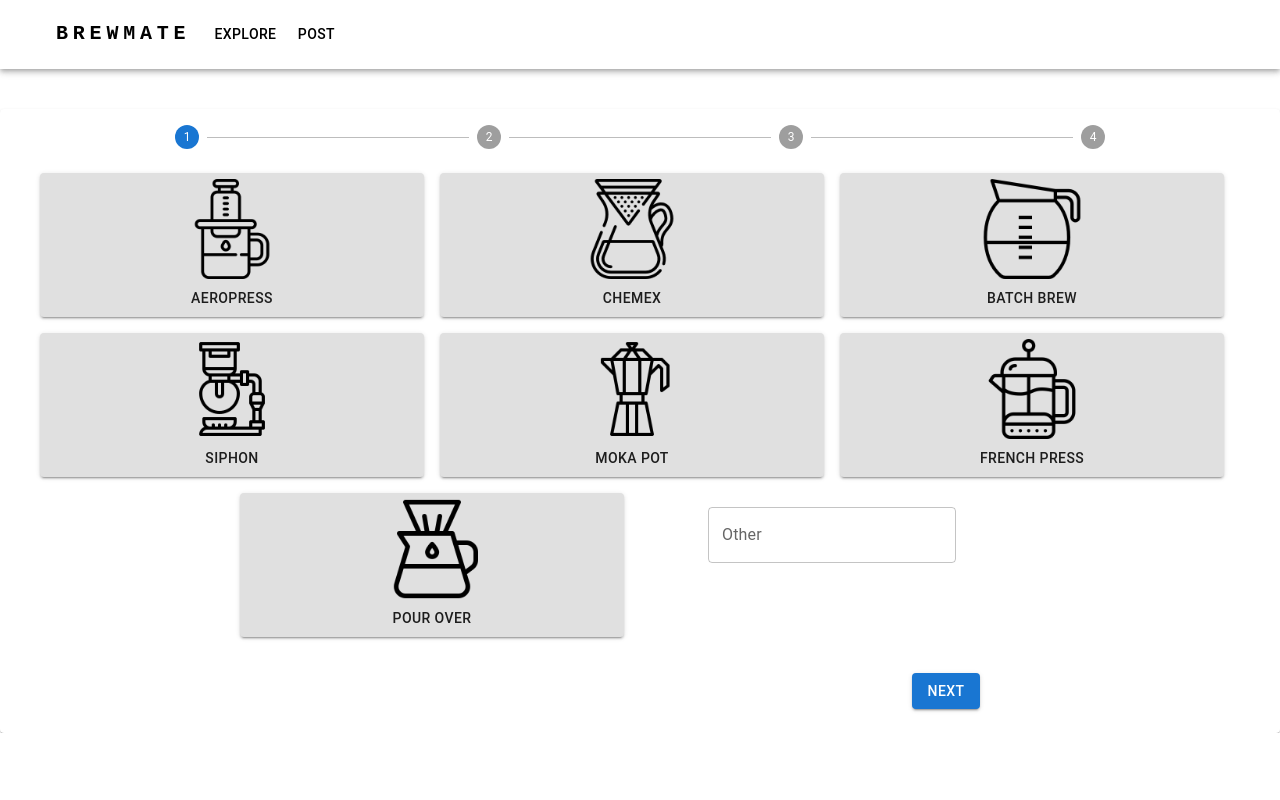
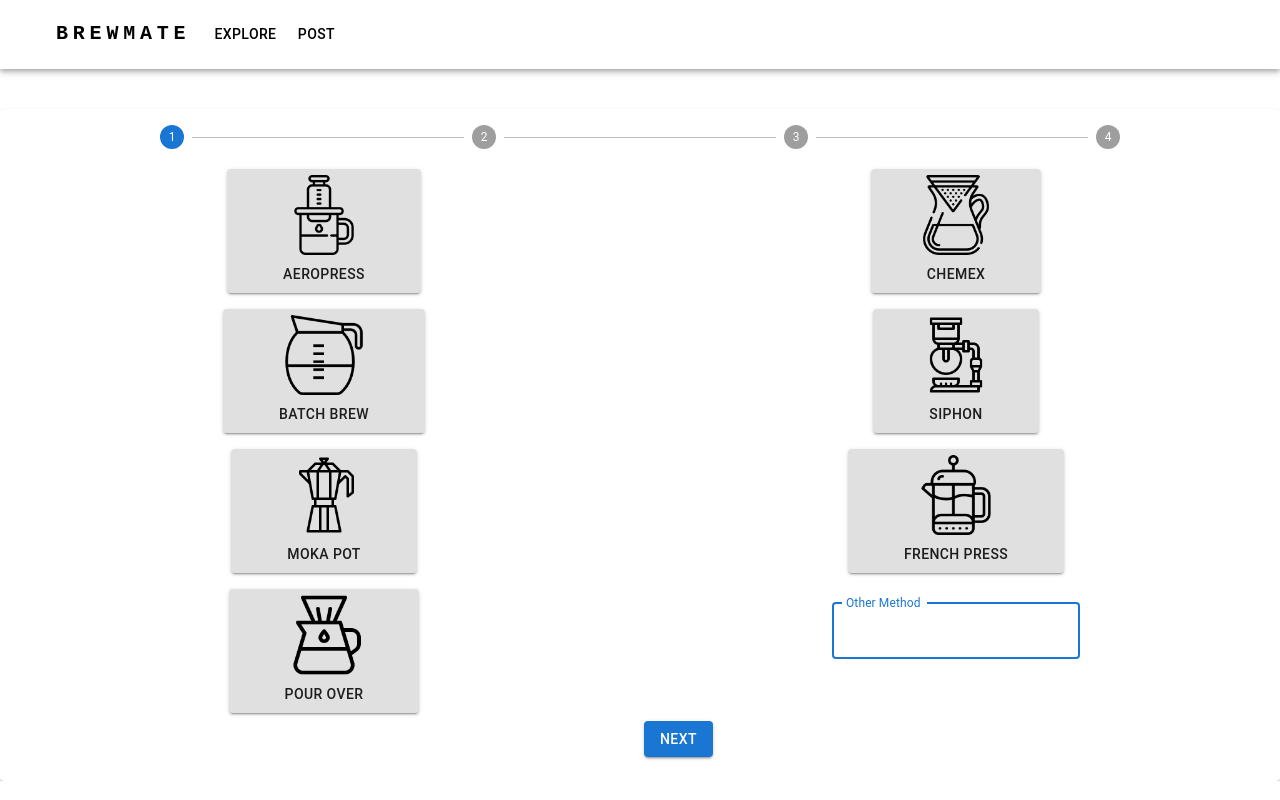
Before and after one commit to TomMannion/Coffee_app, a React (Create React App) app in the folder client/: page /post in a window 1280 px wide. Built offline with nearby package versions, Linux system fonts and the light colour scheme.

Commit message:
fixed issue in brewMethod for off center margin

```diff
--- a/client/src/components/BrewMethod.js
+++ b/client/src/components/BrewMethod.js
@@ -47,26 +47,25 @@ function BrewMethod() {
       container
       spacing={2}
       justifyContent="center"
-      style={{ padding: "20px" }}
+      style={{ paddingLeft: "16px", paddingTop: "16px" }}
     >
       {brewMethods.map((method, index) => {
         return (
-          <Grid item xs={6} md={4} key={index}>
+          <Grid item xs={6} key={index}>
             <Button
               className="brewMethod"
               onClick={() => dispatch(setBrewMethod(method))}
               variant="contained"
-              sx={{ width: "100%", height: "100%" }}
               color={brewMethod === method ? "primary" : "inherit"}
             >
-              <Grid container justifyContent="center">
+              <Grid container>
                 <Grid item xs={12}>
                   <img
                     src={loadAvatar(method)}
                     alt={method}
                     className="brewMethodImage"
-                    width={100}
-                    height={100}
+                    width={80}
+                    height={80}
                   />
                 </Grid>
                 <Grid item xs={12}>
@@ -80,14 +79,14 @@ function BrewMethod() {
       <Grid
         item
         xs={6}
-        md={4}
         style={{
           paddingTop: "30px",
         }}
       >
         <TextField
+          autoFocus
           className="brewMethod"
-          label="Other"
+          label="Other Method"
           value={brewMethod}
           onChange={(e) => dispatch(setBrewMethod(e.target.value))}
         />
--- a/client/src/components/GrindSize.js
+++ b/client/src/components/GrindSize.js
@@ -9,6 +9,7 @@ function GrindSize() {
 
   return (
     <TextField
+      autoFocus
       className="grindSize"
       type="text"
       label="Grind Size"
--- a/client/src/components/Origin.js
+++ b/client/src/components/Origin.js
@@ -65,7 +65,6 @@ function Origin() {
       })}
       <Grid item xs={12} sx={{ width: "100%" }}>
         <TextField
-          autoFocus
           className="origin"
           type="text"
           label="Enter a coffee origin"
--- a/client/src/components/Timer.js
+++ b/client/src/components/Timer.js
@@ -74,7 +74,7 @@ const Timer = ({ times }) => {
                 justifyContent: "center",
                 alignItems: "center",
                 // borderRadius: "50%",
-                background: `linear-gradient(90deg, rgba(0,0,0,0.62) ${
+                background: `linear-gradient(90deg, rgba(0,0,0,0) ${
                   100 - (100 / times[index].pourTime) * time
                 }%, rgba(0,0,0,0.20) ${
                   100 - (100 / times[index].pourTime) * time
--- a/client/src/components/Title.js
+++ b/client/src/components/Title.js
@@ -9,6 +9,7 @@ function Title() {
 
   return (
     <TextField
+      autoFocus
       className="title"
       type="text"
       label="Title"
--- a/client/src/components/testForm.js
+++ b/client/src/components/testForm.js
@@ -75,10 +75,7 @@ export function FormikStepper({ children, ...props }) {
       }}
     >
       {({ isSubmitting }) => (
-        <Form
-          autoComplete="off"
-          style={{ paddingLeft: "20px", paddingRight: "20px" }}
-        >
+        <Form autoComplete="off">
           <Stepper alternativeLabel activeStep={step}>
             {childrenArray.map((child, index) => (
               <Step key={index} completed={step > index || completed}>
@@ -87,7 +84,7 @@ export function FormikStepper({ children, ...props }) {
             ))}
           </Stepper>
 
-          <Grid container spacing={2}>
+          <Grid container justifyContent="center" spacing={1}>
             <Grid item xs={12}>
               {currentChild}
             </Grid>
@@ -98,6 +95,7 @@ export function FormikStepper({ children, ...props }) {
                   variant="contained"
                   color="primary"
                   onClick={() => setStep((s) => s - 1)}
+                  style={{ float: "right" }}
                 >
                   Back
                 </Button>
@@ -114,6 +112,7 @@ export function FormikStepper({ children, ...props }) {
                 variant="contained"
                 color="primary"
                 type="submit"
+                style={{ float: "left" }}
               >
                 {isSubmitting ? "Submitting" : isLastStep() ? "Submit" : "Next"}
               </Button>
```
